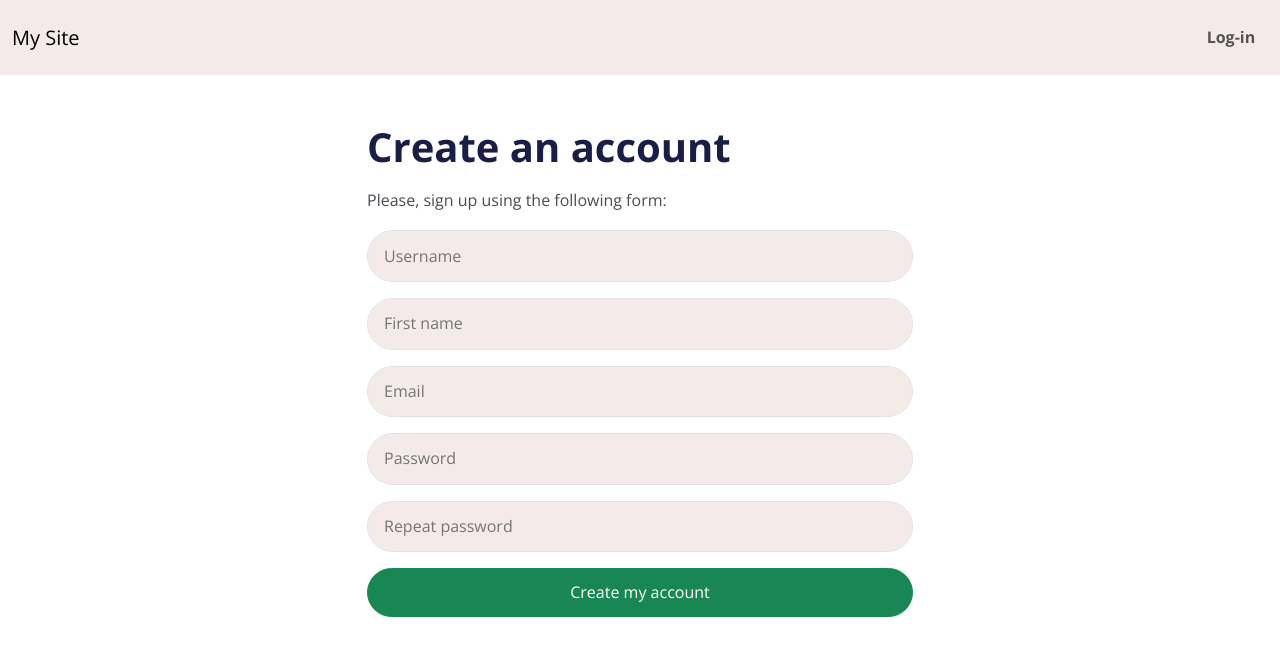
After one commit to dmurawski/social_webisite, a Django app: template bookmarks/account/templates/account/register.html in a window 1280 px wide. The commit adds this page. Shown: the top 664 px of the page. Run offline with Django 5.2, Linux system fonts and the light colour scheme; the template is opened without the code that fills it, so the values that code supplies are empty; some libraries are stand-ins or nearby versions.

Commit message:
add register account

```diff
--- a/bookmarks/account/templates/account/login.html
+++ b/bookmarks/account/templates/account/login.html
@@ -2,7 +2,7 @@
 {% block title %}Log-In{% endblock title %}
 {% block content %}
   <h1>Log-in</h1>
-  <p>Please, use the following form to log-in:</p>
+  <p>Please, use the following form to log-in.</p>
   <form method="post">
     {{ form.as_p }}
     {% csrf_token %}
--- /dev/null
+++ b/bookmarks/account/templates/account/register.html
@@ -0,0 +1,44 @@
+{% extends "_base.html" %}
+{% block title %}Create an account{% endblock %}
+{% block content %}
+<div class="container">
+<div class="row py-5">
+    <div class="col-lg-6 offset-lg-3">
+<h1>Create an account</h1>
+<p>Please, sign up using the following form:</p>
+<form method="post">
+    {% csrf_token %}
+
+    <div class="mb-3">
+        <input type="text" class="form-control bg-light" placeholder="Username" name="username">
+        {{ user_form.username.errors }}
+    </div>
+
+    <div class="mb-3">
+        <input type="text" class="form-control bg-light" placeholder="First name" name="first_name">
+        {{ user_form.first_name.errors }}
+    </div>
+
+    <div class="mb-3">
+        <input type="email" class="form-control bg-light" placeholder="Email" name="email">
+        {{ user_form.email.errors }}
+    </div>
+
+    <div class="mb-3">
+        <input type="password" class="form-control bg-light" placeholder="Password" name="password">
+        {{ user_form.password.errors }}
+    </div>
+
+    <div class="mb-3">
+        <input type="password" class="form-control bg-light" placeholder="Repeat password" name="password2">
+        {{ user_form.password2.errors }}
+    </div>
+
+    <div class="d-grid gap-2">
+        <input type="submit" value="Create my account" class="btn btn-success text-white">
+    </div>
+</form>
+    </div>
+</div>
+</div>
+{% endblock %}
--- a/bookmarks/account/urls.py
+++ b/bookmarks/account/urls.py
@@ -1,9 +1,9 @@
 from django.urls import path, include
 
 from . import views
-from django.contrib.auth import views as auth_views
 
 urlpatterns = [
     path("", views.dashboard, name="dashboard"),
     path("", include("django.contrib.auth.urls")),
+    path("register/", views.register, name="register"),
 ]
```
Also changed, not shown: bookmarks/account/forms.py (+22 -0 lines), bookmarks/account/templates/account/register_done.html (added, +9 -0 lines), bookmarks/account/templates/registration/login.html (+5 -3 lines), bookmarks/account/views.py (+22 -1 lines), bookmarks/db.sqlite3.
